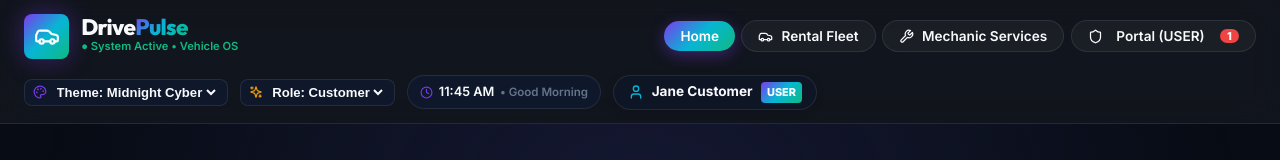
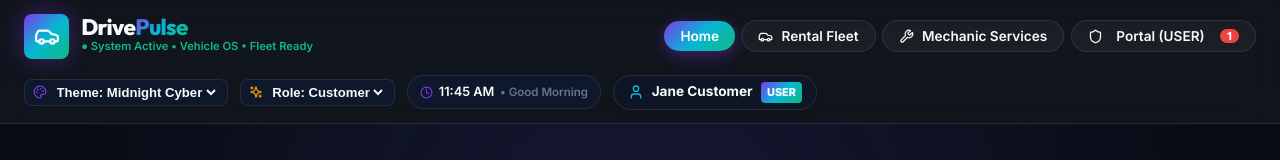
Before and after one commit to swarajchikhale/vehical_management_system, a React (Vite) app: page / in a window 1280 px wide. Shown: the top 160 px of the page. Built offline with nearby package versions, Linux system fonts and the light colour scheme; the HTML template or start-up script is replaced by a standard one.

Commit message:
Add live vehicle fleet availability counter pill tag to navbar

```diff
--- a/src/components/Navbar.jsx
+++ b/src/components/Navbar.jsx
@@ -80,7 +80,7 @@ export const Navbar = ({ activeTab, setActiveTab }) => {
             <div style={{ fontFamily: 'Outfit, sans-serif', fontSize: '1.4rem', fontWeight: 800, letterSpacing: '-0.03em', lineHeight: 1 }}>
               Drive<span className="text-gradient">Pulse</span>
             </div>
-            <div style={{ fontSize: '0.7rem', color: 'var(--accent-emerald)', fontWeight: 600, cursor: 'help' }} title="All dispatch services & vehicle fleet APIs operational">● System Active • Vehicle OS</div>
+            <div style={{ fontSize: '0.7rem', color: 'var(--accent-emerald)', fontWeight: 600, cursor: 'help' }} title="All dispatch services & vehicle fleet APIs operational">● System Active • Vehicle OS • Fleet Ready</div>
           </div>
         </div>
 
```
